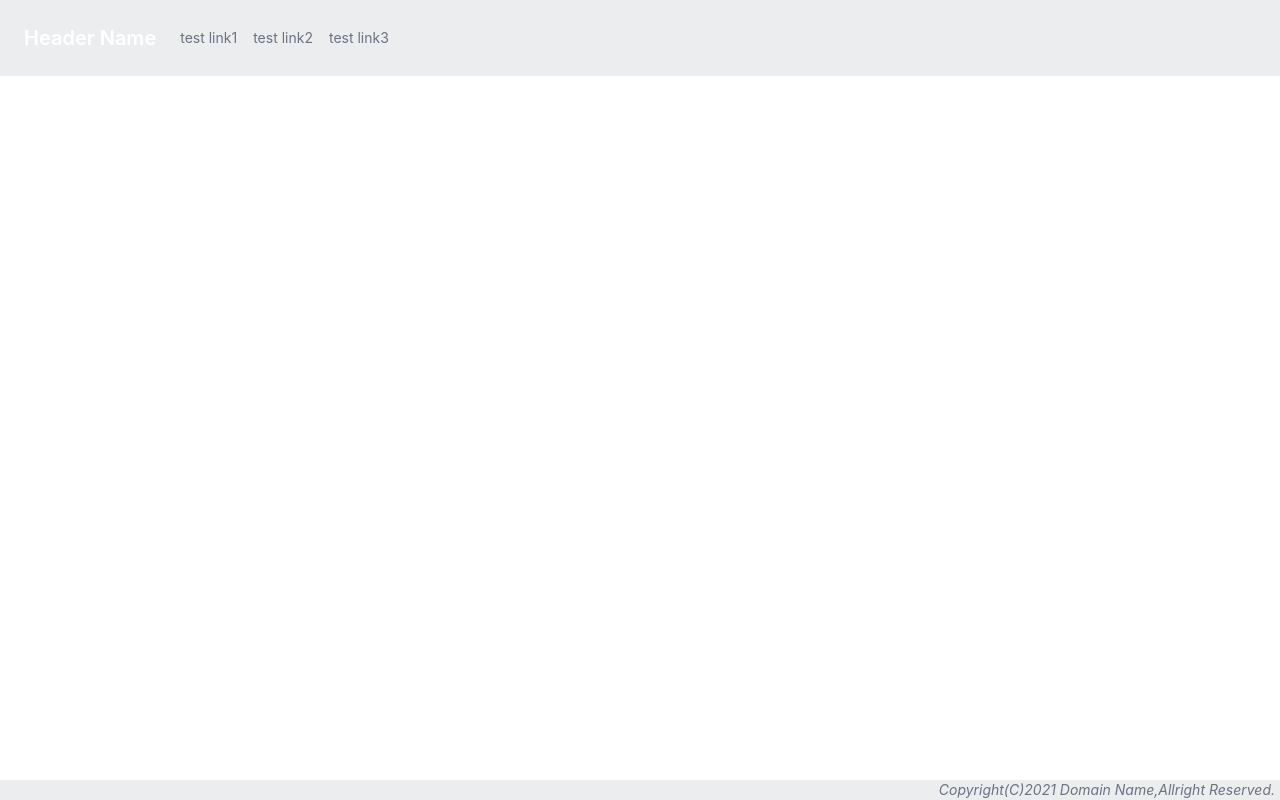
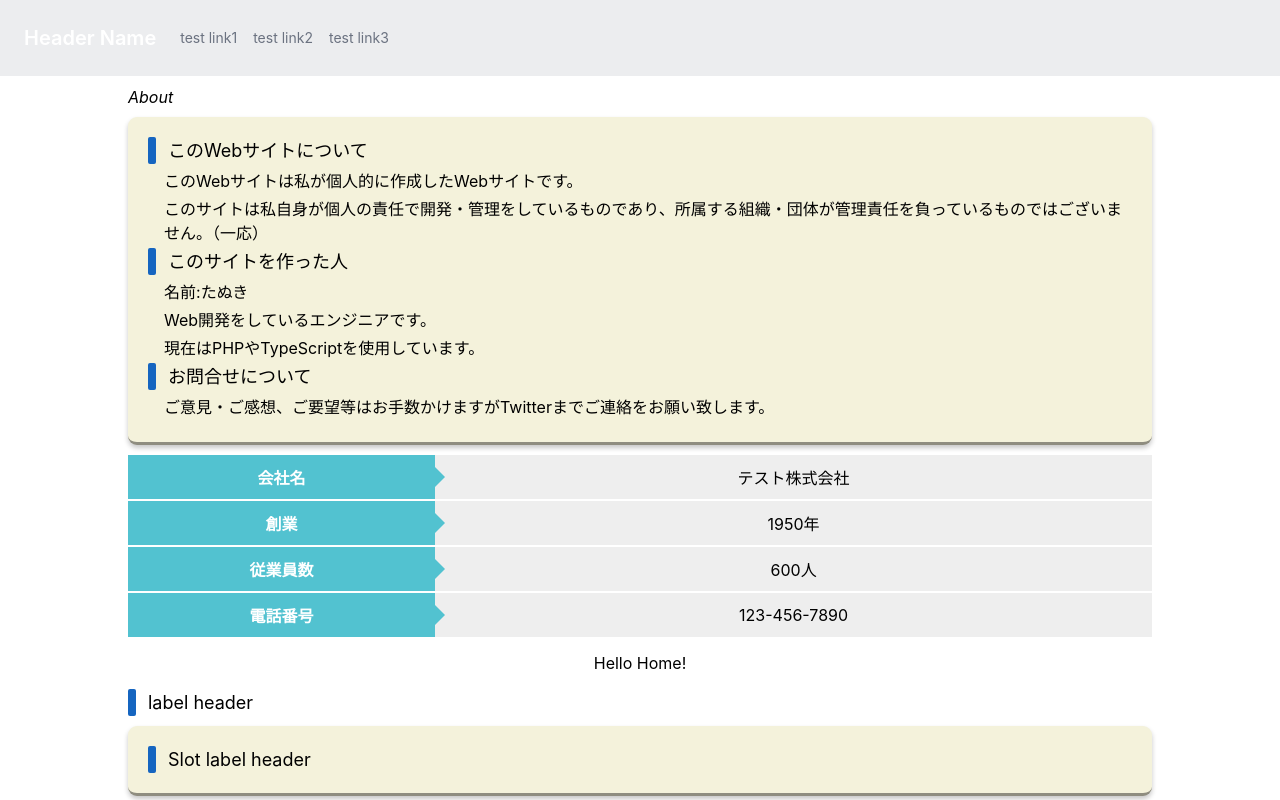
Before and after one commit to FumihiroMaejima/amplify-test, a React (Vite) app: page /sample in a window 1280 px wide. Shown: the top 800 px of the page. Built offline with nearby package versions, Linux system fonts and the light colour scheme.

Commit message:
add label table component.

```diff
--- a/src/AppRouter.tsx
+++ b/src/AppRouter.tsx
@@ -4,6 +4,7 @@ import { BrowserRouter, Route, Switch } from 'react-router-dom'
 // pages
 import { About } from '@/pages/About'
 import { Home } from '@/pages/Home'
+import { Sample } from '@/pages/Sample'
 
 export const AppRouter = (): JSX.Element => {
   return (
@@ -11,6 +12,7 @@ export const AppRouter = (): JSX.Element => {
       <Switch>
         <Route exact path="/" component={Home} />
         <Route exact path="/about" component={About} />
+        <Route exact path="/sample" component={Sample} />
       </Switch>
     </BrowserRouter>
   )
--- /dev/null
+++ b/src/assets/scss/components/parts/PartsLabelTable.scss
@@ -0,0 +1,45 @@
+.parts-label-table {
+  &.parts-label-table__table-element {
+    width: 100%;
+    border-collapse: collapse;
+
+    tr{
+      border-bottom: solid 2px white;
+    }
+
+    tr:last-child{
+      border-bottom: none;
+    }
+
+    th{
+      position: relative;
+      text-align: left;
+      width: 30%;
+      background-color: #52c2d0;
+      color: white;
+      text-align: center;
+      padding: 10px 0;
+    }
+
+    th:after{
+      display: block;
+      content: "";
+      width: 0px;
+      height: 0px;
+      position: absolute;
+      top:calc(50% - 10px);
+      right:-10px;
+      border-left: 10px solid #52c2d0;
+      border-top: 10px solid transparent;
+      border-bottom: 10px solid transparent;
+    }
+
+    td{
+      text-align: left;
+      width: 70%;
+      text-align: center;
+      background-color: #eee;
+      padding: 10px 0;
+    }
+  }
+}
--- a/src/assets/scss/index.scss
+++ b/src/assets/scss/index.scss
@@ -3,6 +3,7 @@
 @import './components/_global/GlobalHeader.scss';
 @import './components/parts/PartsCircleLoading.scss';
 @import './components/parts/PartsLabelHeader.scss';
+@import './components/parts/PartsLabelTable.scss';
 @import './components/parts/PartsContentsBoard.scss';
 @import './components/parts/PartsMessageBoard.scss';
 
--- /dev/null
+++ b/src/components/parts/PartsLabelTable.tsx
@@ -0,0 +1,32 @@
+import React from 'react'
+
+type ColorType = 'blue' | 'green' | 'red'
+type Props = {
+  text: string
+  color: ColorType
+}
+
+export const PartsLabelTable: React.VFC<Props> = (props) => {
+  return (
+    <table className="parts-label-table parts-label-table__table-element">
+      <tr>
+        <th>会社名</th>
+        <td>テスト株式会社</td>
+      </tr>
+      <tr>
+        <th>創業</th>
+        <td>1950年</td>
+      </tr>
+      <tr>
+        <th>従業員数</th>
+        <td>600人</td>
+      </tr>
+      <tr>
+        <th>電話番号</th>
+        <td>123-456-7890</td>
+      </tr>
+    </table>
+  )
+}
+
+export default PartsLabelTable
--- /dev/null
+++ b/src/pages/Sample.tsx
@@ -0,0 +1,53 @@
+import React, { useState } from 'react'
+import ReactDOM from 'react-dom'
+import { Link } from 'react-router-dom'
+import { ContentTexts } from '@/components/modules/about/ContentTexts'
+import { PartsLabelHeader } from '@/components/parts/PartsLabelHeader'
+import { PartsLabelTable } from '@/components/parts/PartsLabelTable'
+import { PartsContentsBoard } from '@/components/parts/PartsContentsBoard'
+import { PartsMessageBoard } from '@/components/parts/PartsMessageBoard'
+// import '@/assets/scss/index.scss'
+
+export const Sample: React.VFC = () => {
+  return (
+    <div className="page-container page-container__mx-auto">
+      <h1 className="page-header">About</h1>
+
+      {/* <PartsContentsBoard>
+        <PartsLabelHeader text="このWebサイトについて" color="blue" />
+      </PartsContentsBoard> */}
+
+      <PartsContentsBoard>
+        {/* <PartsLabelHeader text="このWebサイトについて" color="blue" /> */}
+        <ContentTexts />
+      </PartsContentsBoard>
+
+      <div className="">
+        <PartsLabelTable text="label header" color="blue" />
+        <p>Hello Home!</p>
+      </div>
+
+      <div className="">
+        <PartsLabelHeader text="label header" color="blue" />
+        <PartsContentsBoard>
+          <PartsLabelHeader text="Slot label header" color="blue" />
+        </PartsContentsBoard>
+        <p>Hello Home!</p>
+      </div>
+      <div className="">
+        <p>Hello Home!</p>
+        <PartsMessageBoard>
+          <PartsLabelHeader text="Slot label header" color="blue" />
+        </PartsMessageBoard>
+      </div>
+      <div className="">
+        <Link to={`/about`}>Go To About</Link>
+      </div>
+      <div className="">
+        <Link to={`/sample`}>Go To Sample</Link>
+      </div>
+    </div>
+  )
+}
+
+export default Sample
```
